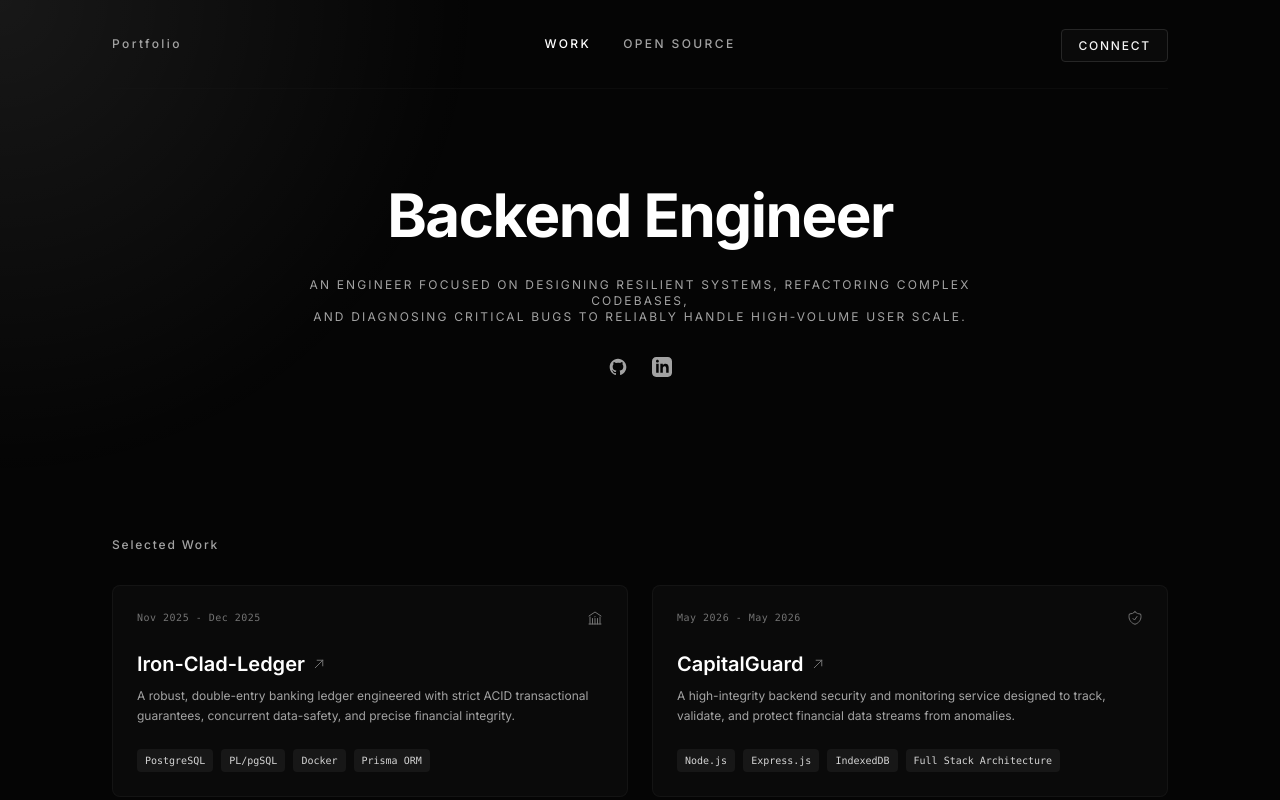
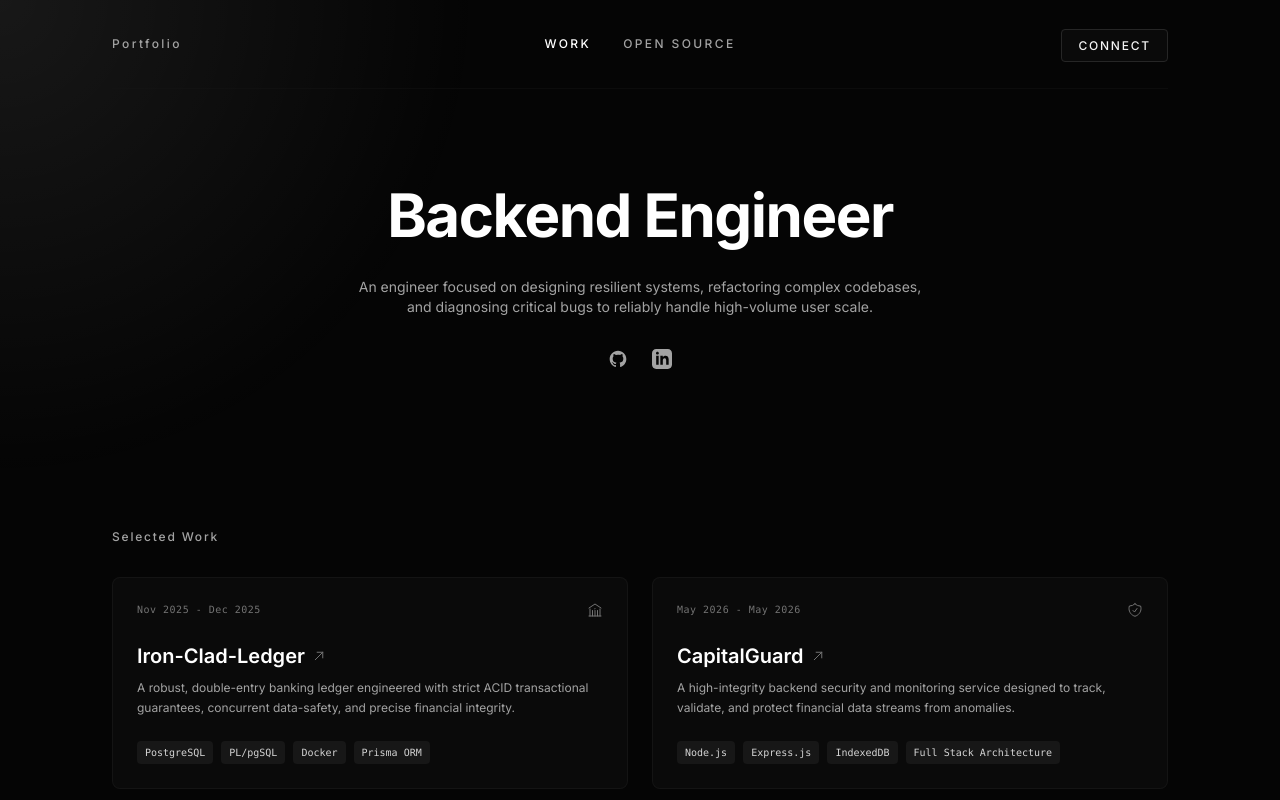
Before and after one commit to hamidrezaghavami/portfolio, a website: page index.html in a window 1280 px wide. Shown: the top 800 px of the page. Drawn offline with nearby package versions, Linux system fonts and the light colour scheme.

Commit message:
fixing bio

```diff
--- a/index.html
+++ b/index.html
@@ -62,7 +62,7 @@
             <h1 class="text-4xl sm:text-5xl md:text-6xl font-bold tracking-tight text-white mb-2 leading-none flex flex-col gap-2">
                 <span>Backend Engineer</span>
             </h1>
-            <p class="text-[10px] sm:text-xs tracking-[0.18em] text-neutral-400 uppercase max-w-2xl mx-auto leading-relaxed mt-6">
+            <p class="text-xs sm:text-sm text-neutral-400 max-w-2xl mx-auto leading-relaxed mt-6">
                 An engineer focused on designing resilient systems, refactoring complex codebases,<br class="hidden sm:block">
                 and diagnosing critical bugs to reliably handle high-volume user scale.
             </p>
```
